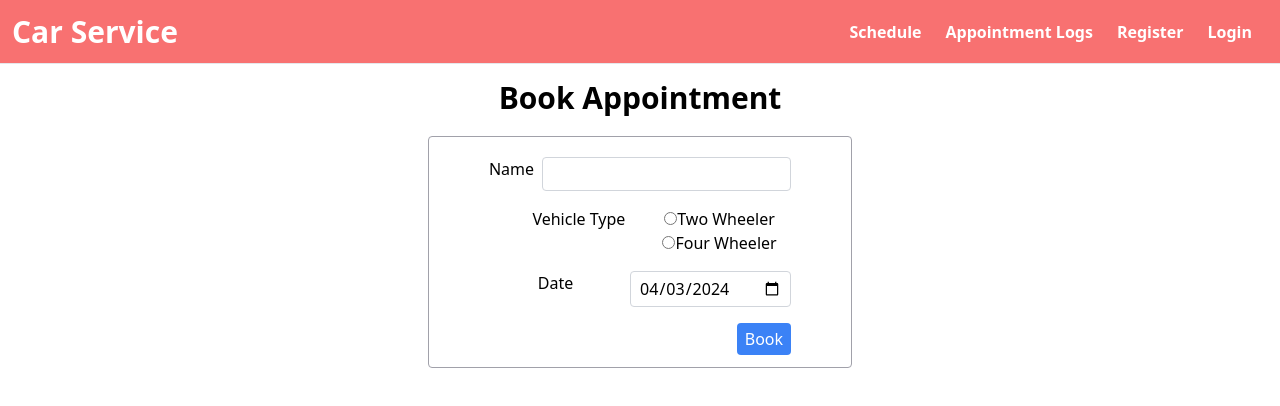
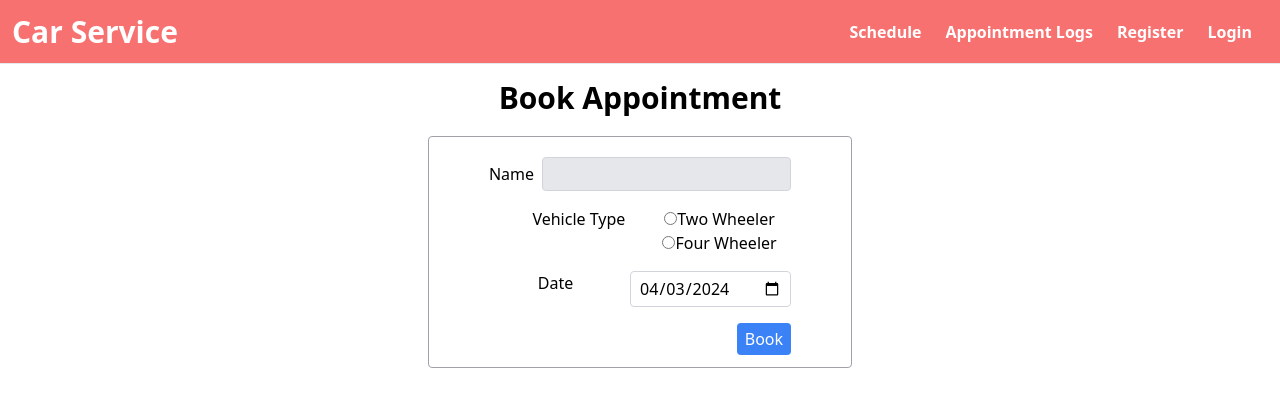
Before and after one commit to Mahenvs/vehicleRegSchedule, a React (Vite) app: page /book-appointment in a window 1280 px wide. Shown: the top 406 px of the page. Built offline with nearby package versions, Linux system fonts and the light colour scheme.

Commit message:
prepopulate username

```diff
--- a/src/components/BookAppointment.tsx
+++ b/src/components/BookAppointment.tsx
@@ -1,5 +1,6 @@
 import { useFormik } from "formik";
 import Heading from "./Heading";
+import { useEffect, useState } from "react";
 
 const BookAppointment = () => {
   const date = new Date();
@@ -7,9 +8,21 @@ const BookAppointment = () => {
   console.log(date);
   const today = new Date().toISOString().split("T")[0];
 
+  const [userIs, setUser] = useState("");
+
+  useEffect(() => {
+    const userData = localStorage.getItem("userData") || "";
+    const loggedIn = JSON.parse(localStorage.getItem("loggedIn")) ;
+
+    if (loggedIn) {
+      const data = JSON.parse(userData);
+      setUser(data.username);
+
+    }
+  }, []);
   const formik = useFormik({
     initialValues: {
-      picked: "",
+      picked: userIs,
       name: "",
       date: today,
     },
@@ -25,9 +38,9 @@ const BookAppointment = () => {
 
       <form
         onSubmit={formik.handleSubmit}
-        className=" mx-auto flex flex-col rounded justify-center  border-zinc-400 border mt-5 p-3 "
+        className=" mx-auto flex flex-col rounded justify-center  border-zinc-400 border mt-5 p-3 align-middle "
       >
-        <div className="flex flex-row px-12 py-2 gap-2 justify-center">
+        <div className="flex flex-row px-12 py-2 gap-2 justify-center items-center">
           <div className="w-1/2">
             <label htmlFor="name">Name</label>
           </div>
@@ -38,8 +51,9 @@ const BookAppointment = () => {
                 name="name"
                 type="text"
                 onChange={formik.handleChange}
-                value={formik.values.name}
-                className="border border-gray-300 rounded px-2 py-1 hover:outline-none focus:outline-none focus:border-blue-300"
+                value={userIs}
+                readOnly
+                className="border border-gray-300 rounded px-2 py-1 hover:outline-none focus:outline-none bg-gray-200"
               />
             </div>
             {formik.errors.name ? (
--- a/src/components/Login.tsx
+++ b/src/components/Login.tsx
@@ -23,7 +23,7 @@ const Login = () => {
       const data = await LoginUser(values);
       navigate("appointment-logs");
       console.log(data);
-
+      localStorage.setItem("loggedIn",JSON.stringify(true));
       localStorage.setItem("userData",JSON.stringify(data))
     },
   });
--- a/src/components/NavBar.tsx
+++ b/src/components/NavBar.tsx
@@ -27,6 +27,7 @@ const NavBar = () => {
         {navList.map((item) => (
           <Link
             to={item.link}
+            key={item.text}
             className="text-[#ffffff] font-semibold hover:underline"
           >
             {item.text}
--- a/src/components/Register.tsx
+++ b/src/components/Register.tsx
@@ -28,8 +28,8 @@ const Register = () => {
     onSubmit: async (values) => {
       const data = await RegisterUser(values);
       navigate("appointment-logs");
-
-      localStorage.setItem("userData", data);
+      localStorage.setItem("loggedIn",JSON.stringify(true));
+      localStorage.setItem("userData",JSON.stringify(data))
     },
   });
   return (
```
